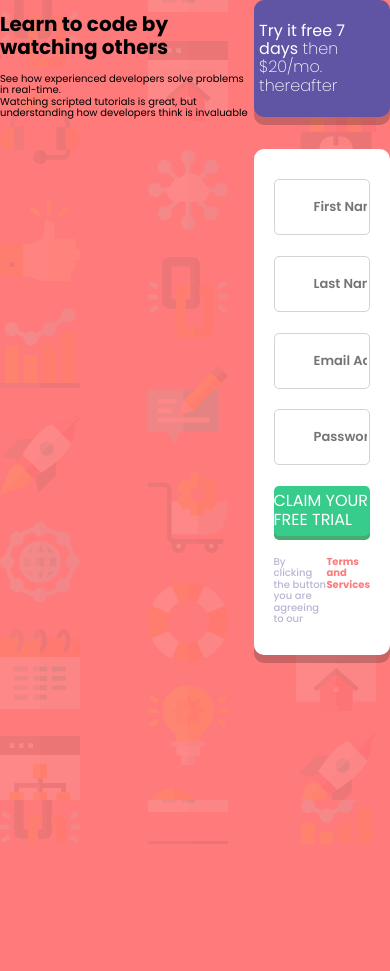
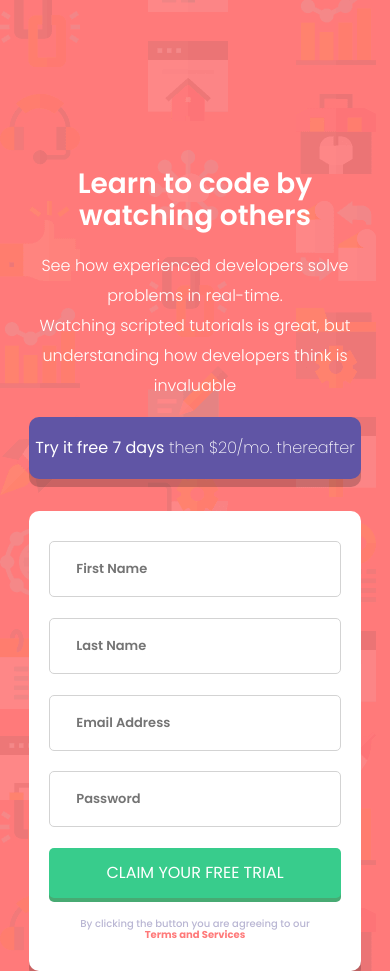
Before and after one commit to AlfieDarko/frontendmentor-01, a Next.js app: page / in a window 390 px wide. Before the commit the page ends 844 px from the top, so only its background shows below. Built offline with nearby package versions, Linux system fonts and the light colour scheme.

Commit message:
desktop and tablets and below responsiveness

```diff
--- a/styles/main.scss
+++ b/styles/main.scss
@@ -17,7 +17,10 @@ body {
  .container {
    display: flex;
    height: 100vh;
-   @media only screen and (min-width: 600px){
+   flex-direction: column;
+   align-items: center;
+   @media only screen and (min-width: 768px){
+     flex-direction: row;
     justify-content: center;
     align-items: center;
    }
@@ -25,24 +28,39 @@ body {
 
  .sales-copy {
    &__container {
-    @media only screen and (min-width: 600px){
+    width: 90vw;
+    text-align: center;
+    @media only screen and (min-width: 768px){
+      text-align: left;
       width: 40vw;
+      height: 80vh;
       padding-left: 2em;
       padding-right: 2em;
+      // justify-content: center;
+
+      display: flex;
+      flex-direction: column;
     }
    }
 
    &__header {
-    @media only screen and (min-width: 600px){
-      color: white;
+     margin-top: 6em;
+    color: white;
+    font-size:2.8em;
+    font-weight: 600;
+
+    @media only screen and (min-width: 768px){
       font-size: 5em;
       font-weight: bold;
     }
    }
 
    &__paragraph {
-    @media only screen and (min-width: 600px){
-      color: white;
+    color: white;
+    font-size: 1.6em;
+    font-weight: 300;
+    line-height: 30px;
+    @media only screen and (min-width: 768px){
       font-size: 1.6em;
       line-height: 1.8em;
       font-weight: 300;
@@ -56,7 +74,10 @@ body {
    &__container {
     display: flex;
     flex-direction: column;
-    width: 35vw;
+    width: 85vw;
+    @media only screen and (min-width: 768px){
+      width: 35vw;
+    }
    }
 
    &__form {
@@ -72,14 +93,22 @@ body {
     justify-content: center;
     margin-bottom: 2em;
     font-size: 1.6em;
+
+
     background-color: hsl(248, 32%, 49%);
     color: white;
     border-radius: 10px;
     padding: 0.35em;
     box-shadow: 0px 8px #5430304f;
+    text-align: center;
+
 
     &--font-weight-200 {
       font-weight: 200;
+    }
+
+    @media only screen and (min-width: 768px){
+      // text
     }
    }
 
@@ -117,7 +146,7 @@ body {
      border-radius: 5px;
      height: 4em;
      color:#747474;
-     padding-left: 3em;
+     padding-left: 2em;
      font-weight: bold;
      font-size: 1.3em;
      font-weight: 600;
@@ -125,6 +154,11 @@ body {
      &:hover {
       border: solid hsl(248, 32%, 49%) 1px;
      }
+
+     @media only screen and (min-width: 768px){
+      // text
+      padding-left: 3em;
+    }
    }
 
    &__small-print {
@@ -133,31 +167,21 @@ body {
      justify-content: center;
      color: hsl(246, 25%, 77%);
      font-weight: 500;
+
+     flex-flow: column;
+     text-align: center;
+
      &--important {
        font-weight: bold;
        color: hsl(0, 100%, 74%) ;
      }
 
-
+     @media only screen and (min-width: 768px){
+      // text
+    }
    }
 
    &--box-shadow {
     box-shadow: 0px 8px #5430304f;
    }
  }
-
-
-
-
-
-
-
-
- /*
-  11.089em (110)
-  6.854em (68)
-  4.236em (42px)
-  2.618em (26px)
-  1.618em (16)
-  1em (10)
- */
```
